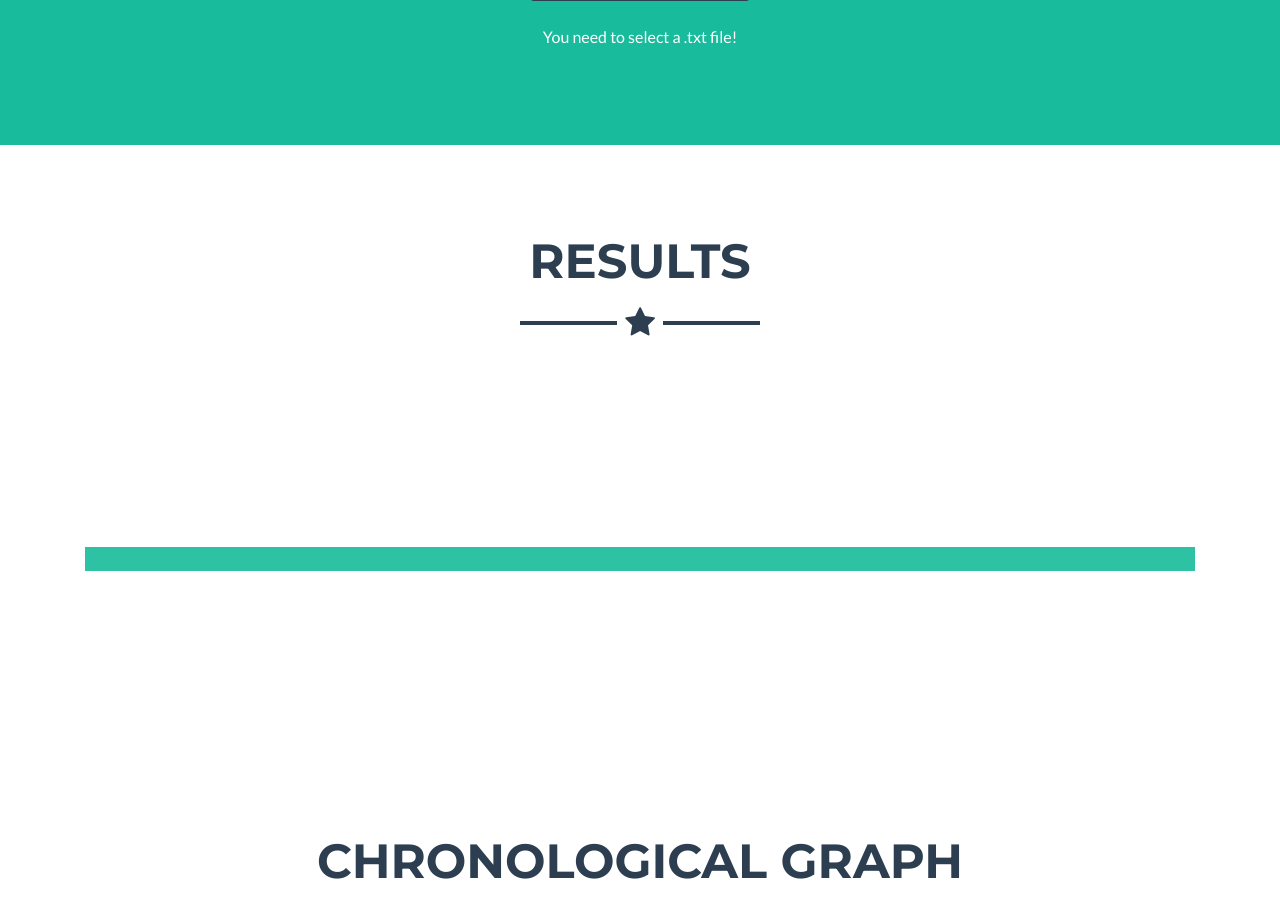
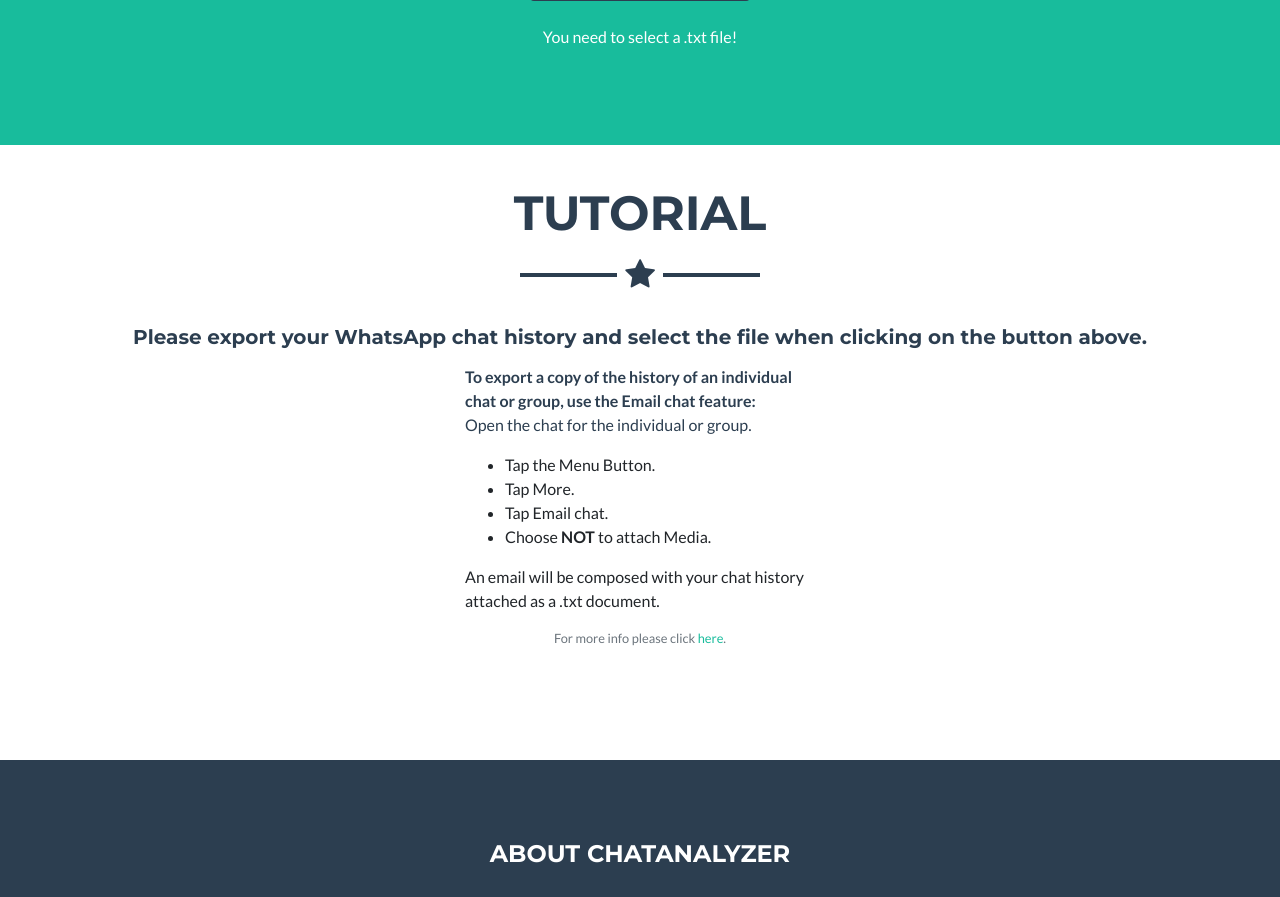
Before and after one commit to mowolf/ChatAnalyzer, a PHP site: page / in a window 1280 px wide. Shown: the part 439-1336 px from the top of the page. Run offline with PHP 8.4, Linux system fonts and the light colour scheme; a map, chart or similar area stays blank; some libraries are stand-ins or nearby versions.

Commit message:
Added Tutorial and improved UI

```diff
--- a/css/freelancer.css
+++ b/css/freelancer.css
@@ -1,9 +1,16 @@
 
-
+.results {
+  display:none;
+}
 
 .userRows {
   background-color: rgba(24, 188, 156, 0.9);
 }
+
+
+
+
+
 
 
 body {
--- a/index.html
+++ b/index.html
@@ -56,9 +56,38 @@
     </header>
 
     <!-- Tutorial -->
+    <section class="tutorial pt-5" id="tutorial">
+      <div class="container">
+        <h2 class="text-center text-uppercase text-secondary mb-0">Tutorial</h2>
+        <hr class="star-dark mb-5">
 
+        <h5 class="text-center text-secondary"> Please export your WhatsApp chat history and select the file when clicking on the button above.</h5>
+      <div class="row">
+
+        <div class="col-md-4 offset-md-4 ">
+
+          <p class ="text-secondary pt-2"><b>To export a copy of the history of an individual chat or group, use the Email chat feature:</b><br>
+
+            Open the chat for the individual or group.
+            <ul>
+              <li>Tap the Menu Button.</li>
+              <li>Tap More.</li>
+              <li>Tap Email chat.</li>
+              <li>Choose <b>NOT</b> to attach Media.</li>
+            </ul>
+            An email will be composed with your chat history attached as a .txt document.</p>
+
+            <p class="text-center text-muted small"> For more info please click <a href="https://faq.whatsapp.com/en/android/23756533/">here</a>.</p>
+          </div>
+
+        </div>
+      </div>
+
+
+      </div>
+    </section>
     <!-- Portfolio Grid Section -->
-    <section class="" id="results">
+    <section class="results" id="results">
 
       <div class="container">
         <h2 class="text-center text-uppercase text-secondary mb-0">Results</h2>
@@ -91,6 +120,8 @@
       </div>
 
     </section>
+
+
 
     <!-- Footer -->
     <footer class="footer text-center">
--- a/js/analyze.js
+++ b/js/analyze.js
@@ -9,16 +9,34 @@ function readSingleFile(e) {
 
   // execude on load of file
   reader.onload = function(e) {
+
+    // TODO: Clear Page for display
+    // clearPage();
+    // Hide tutorial
+    var tut = document.getElementById("tutorial");
+    tut.style.display = "none";
+    var res = document.getElementById("results");
+    res.style.display = "block";
+
     var contents = e.target.result;
 
     // get data in right format
     lineArray = createArray(contents);
     var structArray = createStructs(lineArray);
-    // log data
-    //console.log(structArray);
 
-    // display Contents
-    displayContents(structArray);
+    if (structArray.length > 2) {
+      // groups not supported yet!
+      // TODO: Make a nice html thing and do not append it
+      var div = document.createElement('div');
+      div.innerHTML = "<h1> Group Chat is not supported yet ! :(</h1>";
+      document.getElementById('users').appendChild(div);
+
+    } else {
+      // normal chat
+      // display Contents
+      displayContents(structArray);
+    }
+
   };
   reader.readAsText(file);
 }
@@ -29,8 +47,7 @@ function displayContents(contents) {
 
   // contents with objects name, message, date, time
 
-  // TODO: make carousell for groups
-  // TODO: make it more viewable
+  // TODO: add group support (make carousell for groups)
 
   // User specific  ------------------------------------------------
   var wordsPerMessage = [];
@@ -42,6 +59,8 @@ function displayContents(contents) {
     // Words per message ------------------------------------
     // returns [avergeWordsPerMessage,tolatWords];
     wordsPerMessage[i] = calcWordsPerMessage(contents[i].message);
+
+    // TODO: get words per messages and plot the change over time
 
     // Most used words --------------------------------------
     var Words = getWordCount(contents[i].message);
```
